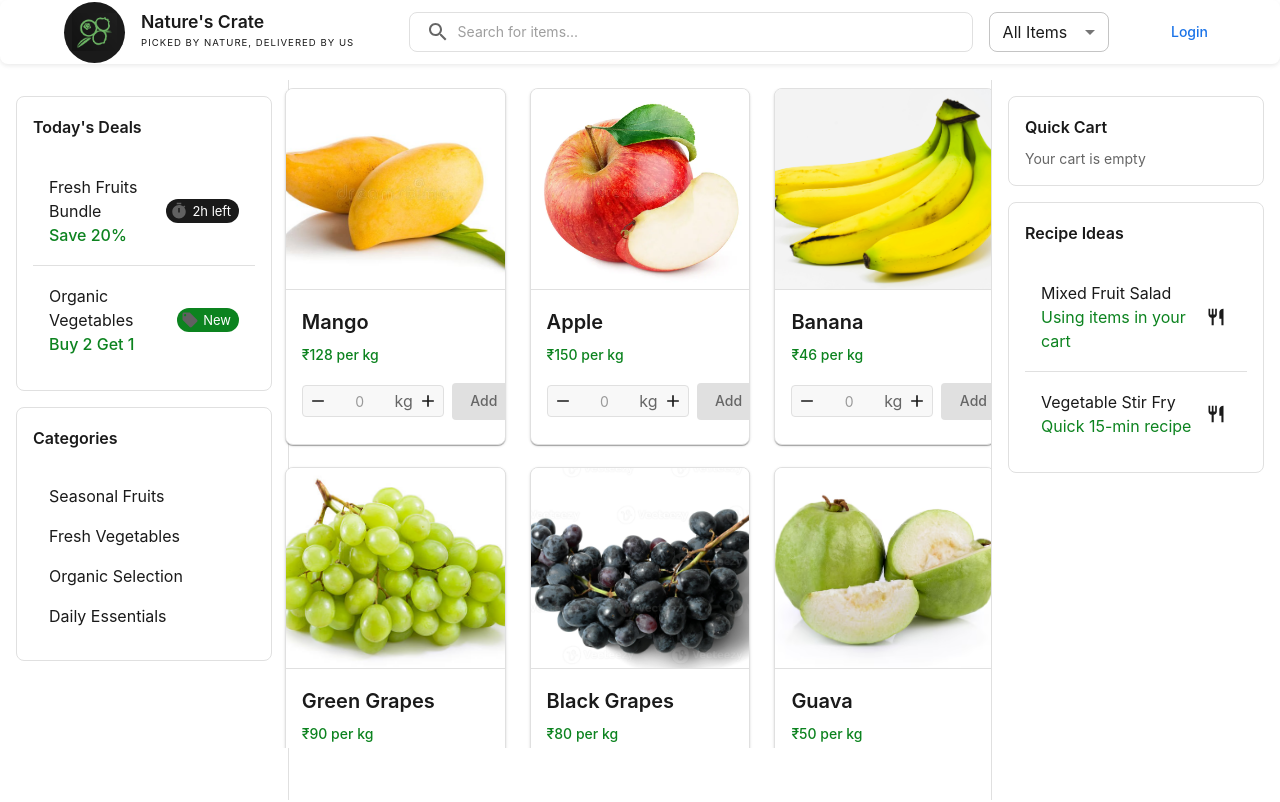
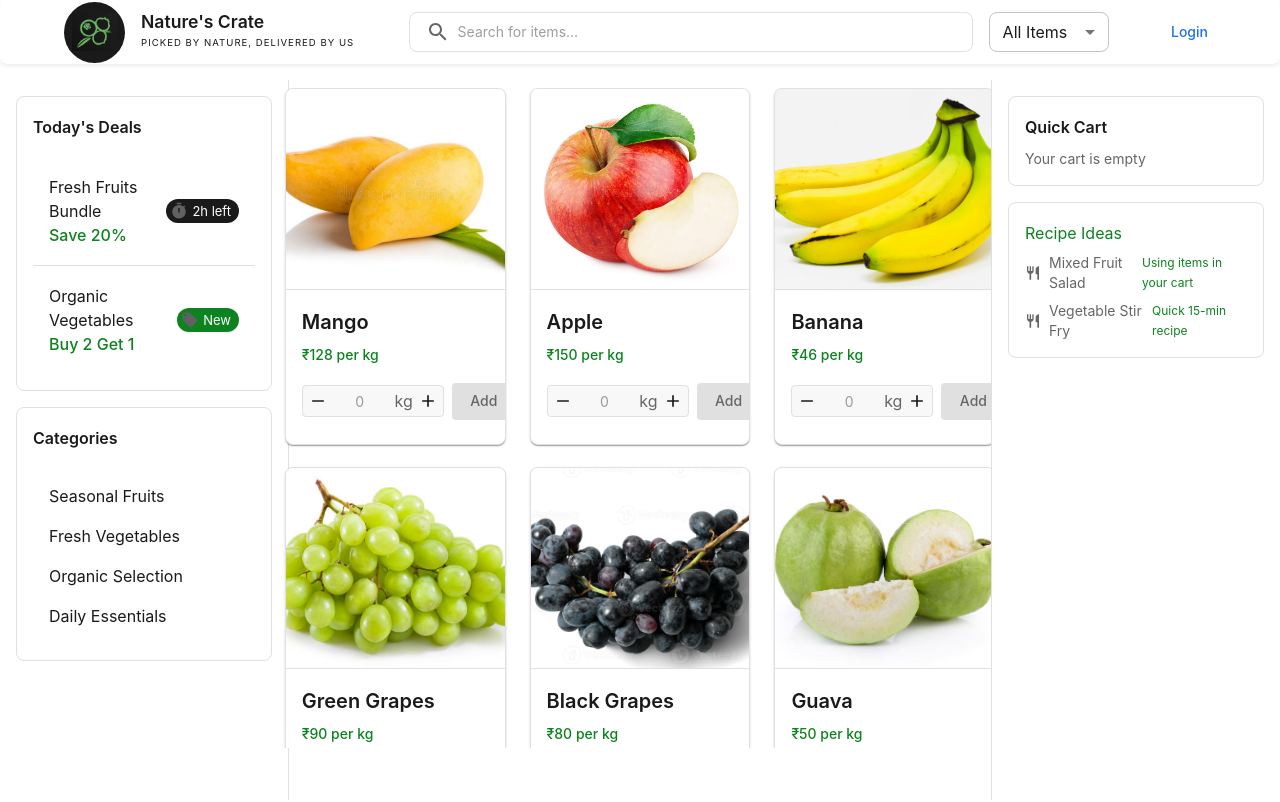
Before and after one commit to monodrone123/organic-produce, a React (Create React App) app: page /#/ in a window 1280 px wide. Shown: the top 802 px of the page. Built offline with nearby package versions, Linux system fonts and the light colour scheme.

Commit message:
Add YouTube recipe links to Recipe Ideas section

```diff
--- a/src/components/SidePanels.tsx
+++ b/src/components/SidePanels.tsx
@@ -10,6 +10,7 @@ import {
   Chip,
   IconButton,
   Badge,
+  Link,
 } from '@mui/material';
 import {
   LocalOffer as OfferIcon,
@@ -204,30 +205,53 @@ export const RightPanel: React.FC = () => {
       </Paper>
 
       <Paper elevation={0} sx={{ p: 2, border: '1px solid #e0e0e0' }}>
-        <Typography variant="subtitle1" sx={{ fontWeight: 600, mb: 2, color: '#1a1a1a' }}>
+        <Typography variant="subtitle1" color="primary" gutterBottom>
           Recipe Ideas
         </Typography>
-        <List dense>
-          <ListItem>
-            <ListItemText
-              primary={<Typography sx={{ color: '#1a1a1a' }}>Mixed Fruit Salad</Typography>}
-              secondary={<Typography sx={{ color: '#0c831f' }}>Using items in your cart</Typography>}
-            />
-            <IconButton size="small" sx={{ color: '#1a1a1a' }}>
-              <RecipeIcon fontSize="small" />
-            </IconButton>
-          </ListItem>
-          <Divider sx={{ my: 1 }} />
-          <ListItem>
-            <ListItemText
-              primary={<Typography sx={{ color: '#1a1a1a' }}>Vegetable Stir Fry</Typography>}
-              secondary={<Typography sx={{ color: '#0c831f' }}>Quick 15-min recipe</Typography>}
-            />
-            <IconButton size="small" sx={{ color: '#1a1a1a' }}>
-              <RecipeIcon fontSize="small" />
-            </IconButton>
-          </ListItem>
-        </List>
+        <Box sx={{ display: 'flex', alignItems: 'center', mb: 1, gap: 1 }}>
+          <RecipeIcon sx={{ fontSize: '1rem', color: 'text.secondary' }} />
+          <Link
+            href="https://youtube.com/shorts/KRNFeSbTVmc?si=JLMErG8RhCfHcukz"
+            target="_blank"
+            rel="noopener noreferrer"
+            color="text.secondary"
+            sx={{
+              textDecoration: 'none',
+              '&:hover': {
+                color: 'primary.main',
+                textDecoration: 'underline'
+              },
+              display: 'flex',
+              alignItems: 'center',
+              gap: 0.5
+            }}
+          >
+            <Typography variant="body2">Mixed Fruit Salad</Typography>
+            <Typography variant="caption" color="success.main">Using items in your cart</Typography>
+          </Link>
+        </Box>
+        <Box sx={{ display: 'flex', alignItems: 'center', gap: 1 }}>
+          <RecipeIcon sx={{ fontSize: '1rem', color: 'text.secondary' }} />
+          <Link
+            href="https://youtube.com/shorts/EkQN0xNlFmI?si=tFvUJqTQSp4Qx3hc"
+            target="_blank"
+            rel="noopener noreferrer"
+            color="text.secondary"
+            sx={{
+              textDecoration: 'none',
+              '&:hover': {
+                color: 'primary.main',
+                textDecoration: 'underline'
+              },
+              display: 'flex',
+              alignItems: 'center',
+              gap: 0.5
+            }}
+          >
+            <Typography variant="body2">Vegetable Stir Fry</Typography>
+            <Typography variant="caption" color="success.main">Quick 15-min recipe</Typography>
+          </Link>
+        </Box>
       </Paper>
     </Box>
   );
```
